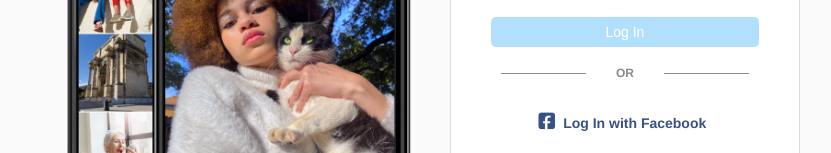
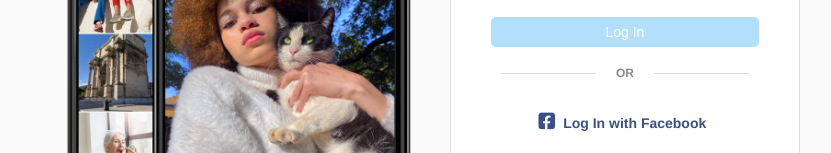
Before and after one commit to gauravsingh1281/instagram-Clone, a plain HTML site: page index.html in a window 1280 px wide. Shown: the part 228-381 px from the top of the page, without its empty margins (228-1059 px from the left). Drawn offline with Linux system fonts and the light colour scheme.

Commit message:
.line opacity added and .divider gap value changed

```diff
--- a/styles.css
+++ b/styles.css
@@ -91,11 +91,12 @@ form {
     font-size: 12px;
     color: #8a8a8a;
     font-weight: bold;
-    gap: 20px;
+    gap: 10px;
     align-items: center;
     margin: 6px 40px 18px;
 }
 .line{
+    opacity: 0.3;
     flex:1;
     height: 1px;
     background-color: #8a8a8a;
```
